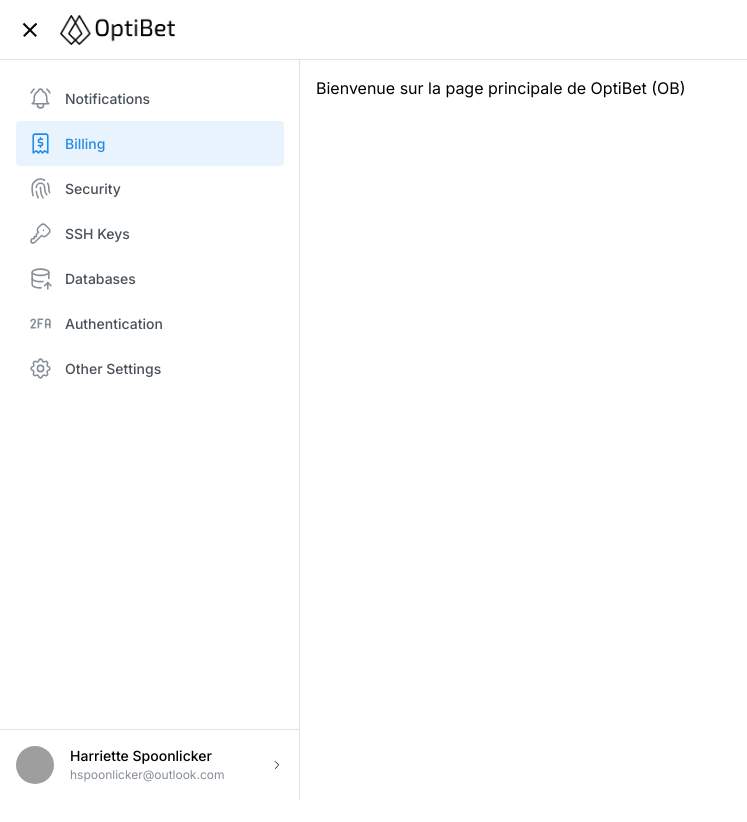
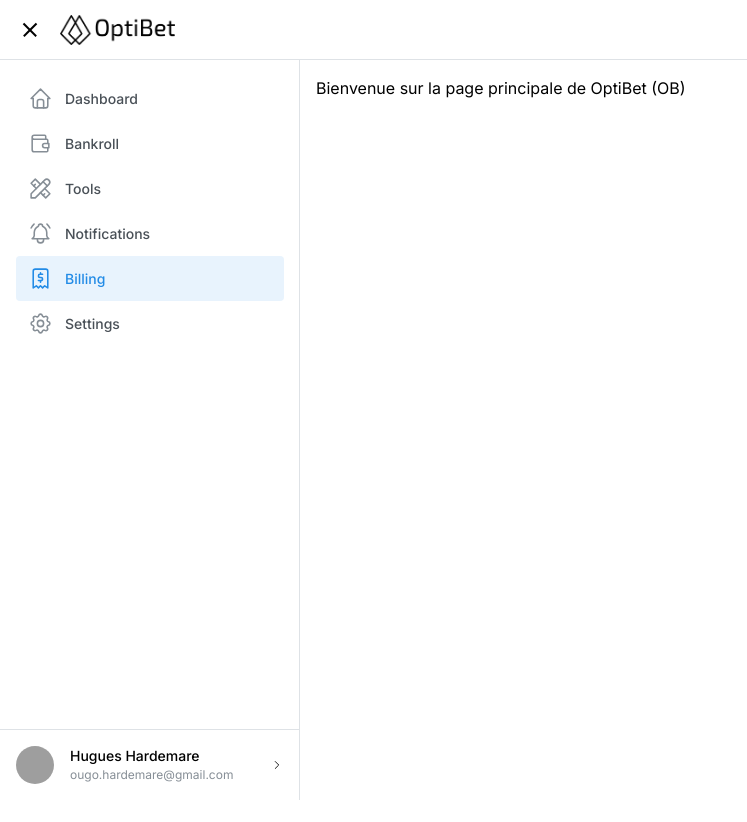
Before and after one commit to hughdmr/OBet_, a Next.js app: page / in a window 1280 px wide. Shown: the top 822 px of the page, without its empty margins (0-747 px from the left). Built offline with nearby package versions, Linux system fonts and the light colour scheme; grey boxes are pictures that could not be loaded.

Commit message:
update navbar logos

```diff
--- a/src/components/NavBarSimple.tsx
+++ b/src/components/NavBarSimple.tsx
@@ -3,11 +3,10 @@
 import { useState } from 'react';
 import {
   IconBellRinging,
-  IconFingerprint,
-  IconKey,
+  IconHome,
+  IconWallet,
   IconSettings,
-  Icon2fa,
-  IconDatabaseImport,
+  IconTools,
   IconReceipt2
 } from '@tabler/icons-react';
 
@@ -15,13 +14,13 @@
 import { UserButton } from '@/components/UserButton';
 
 const data = [
+
+  { link: '', label: 'Dashboard', icon: IconHome },
+  { link: '', label: 'Bankroll', icon: IconWallet },
+  { link: '', label: 'Tools', icon: IconTools },
   { link: '', label: 'Notifications', icon: IconBellRinging },
   { link: '', label: 'Billing', icon: IconReceipt2 },
-  { link: '', label: 'Security', icon: IconFingerprint },
-  { link: '', label: 'SSH Keys', icon: IconKey },
-  { link: '', label: 'Databases', icon: IconDatabaseImport },
-  { link: '', label: 'Authentication', icon: Icon2fa },
-  { link: '', label: 'Other Settings', icon: IconSettings },
+  { link: '', label: 'Settings', icon: IconSettings },
 ];
 
 export function NavbarSimple() {
--- a/src/components/UserButton.tsx
+++ b/src/components/UserButton.tsx
@@ -7,17 +7,17 @@
     <UnstyledButton className={classes.user}>
       <Group>
         <Avatar
-          src="https://raw.githubusercontent.com/mantinedev/mantine/master/.demo/avatars/avatar-8.png"
+          src="https://raw.githubusercontent.com/mantinedev/mantine/master/.demo/avatars/avatar-9.png"
           radius="xl"
         />
 
         <div style={{ flex: 1 }}>
           <Text size="sm" fw={500}>
-            Harriette Spoonlicker
+            Hugues Hardemare
           </Text>
 
           <Text c="dimmed" size="xs">
-            hspoonlicker@outlook.com
+            ougo.hardemare@gmail.com
           </Text>
         </div>
 
```
